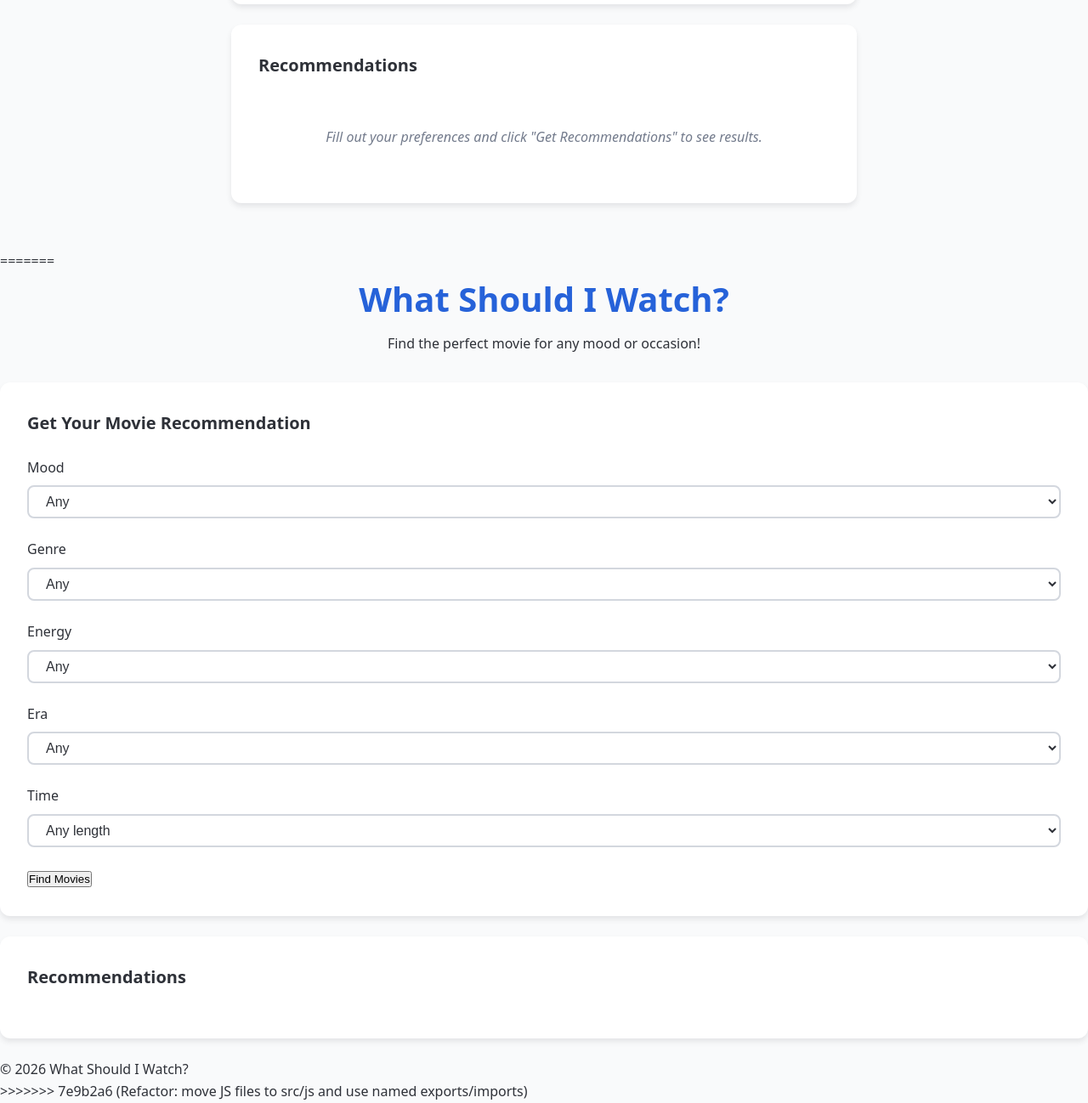
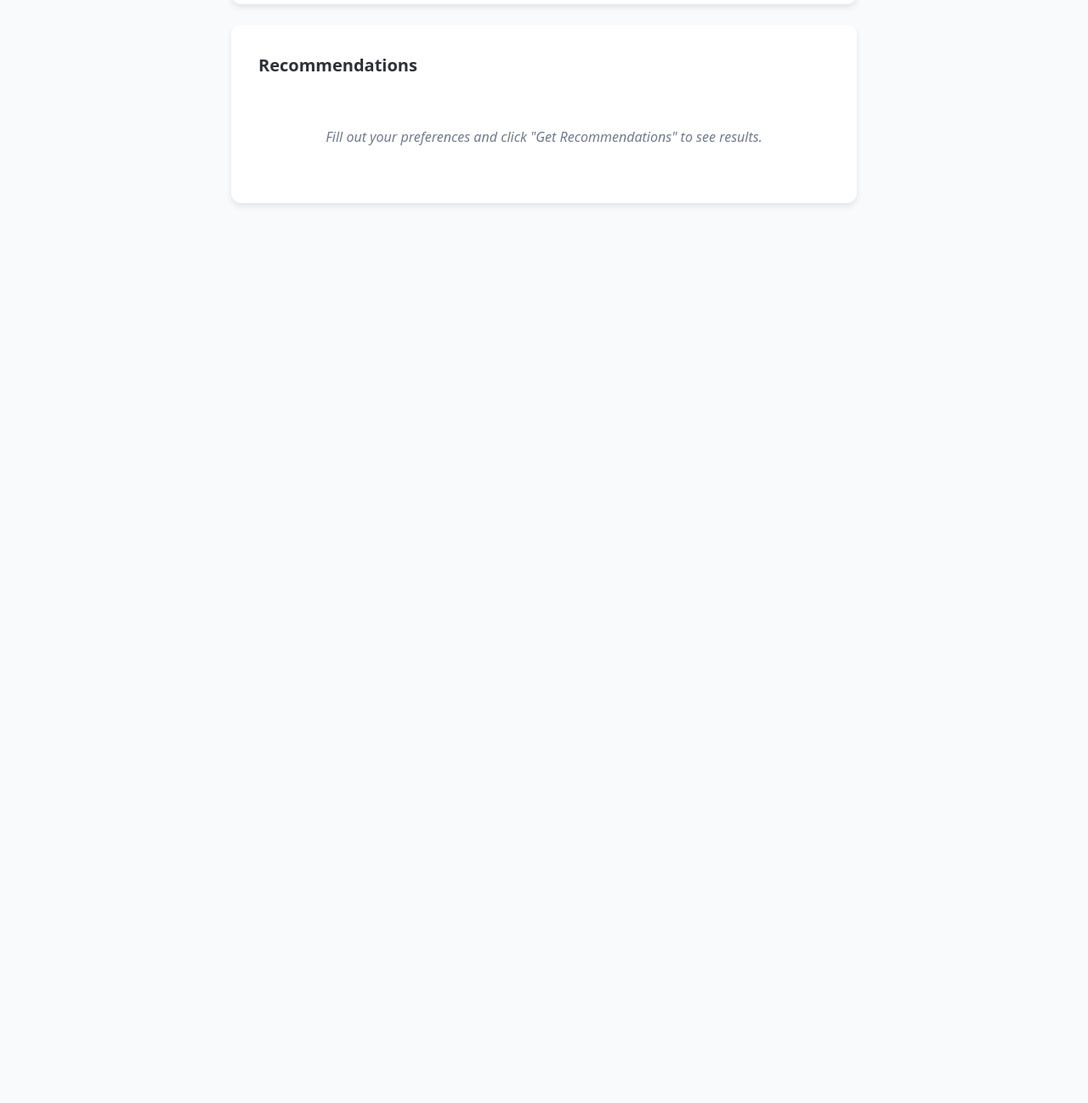
Before and after one commit to RVCC-IDMX/my-advice-kit-on-github, a website built with Vite: page index.html in a window 1280 px wide. Shown: the part 812-2110 px from the top of the page at 85% size. After the commit the page ends 1107 px from the top, so only its background shows below. Built offline with nearby package versions, Linux system fonts and the light colour scheme.

Commit message:
Fix index.html for Vite and remove duplicate scripts

```diff
--- a/index.html
+++ b/index.html
@@ -15,7 +15,6 @@
 
       <section class="preferences">
         <h2>Tell me your preferences</h2>
-
         <form id="preference-form">
           <div class="form-group">
             <label for="mood">What's your mood?</label>
@@ -90,67 +89,7 @@
       </section>
     </main>
 
-    <!-- Scripts loaded in order: data first, then matching functions, then app -->
-    <script src="data.js"></script>
-    <script src="matching.js"></script>
-    <script src="app.js"></script>
-=======
-    <header>
-      <h1>What Should I Watch?</h1>
-      <p>Find the perfect movie for any mood or occasion!</p>
-    </header>
-
-    <main>
-      <section aria-labelledby="movie-form-title">
-        <h2 id="movie-form-title">Get Your Movie Recommendation</h2>
-        <form id="movie-form">
-          <div class="form-group">
-            <label for="mood">Mood</label>
-            <select id="mood" name="mood">
-              <option value="">Any</option>
-            </select>
-          </div>
-          <div class="form-group">
-            <label for="category">Genre</label>
-            <select id="category" name="category">
-              <option value="">Any</option>
-            </select>
-          </div>
-          <div class="form-group">
-            <label for="energy">Energy</label>
-            <select id="energy" name="energy">
-              <option value="">Any</option>
-            </select>
-          </div>
-          <div class="form-group">
-            <label for="era">Era</label>
-            <select id="era" name="era">
-              <option value="">Any</option>
-            </select>
-          </div>
-          <div class="form-group">
-            <label for="time">Time</label>
-            <select id="time" name="time">
-              <option value="">Any length</option>
-              <option value="90">Up to 90 min</option>
-              <option value="120">Up to 2 hours</option>
-              <option value="999">Over 2 hours</option>
-            </select>
-          </div>
-          <button type="submit">Find Movies</button>
-        </form>
-      </section>
-      <section aria-labelledby="results-title">
-        <h2 id="results-title">Recommendations</h2>
-        <div id="results" class="results"></div>
-      </section>
-    </main>
-
-    <footer>
-      <p>&copy; 2026 What Should I Watch?</p>
-    </footer>
-
+    <!-- Load app as ES module for Vite -->
     <script type="module" src="/src/js/app.js"></script>
->>>>>>> 7e9b2a6 (Refactor: move JS files to src/js and use named exports/imports)
   </body>
 </html>
```
Also changed, not shown: 2 other files.
